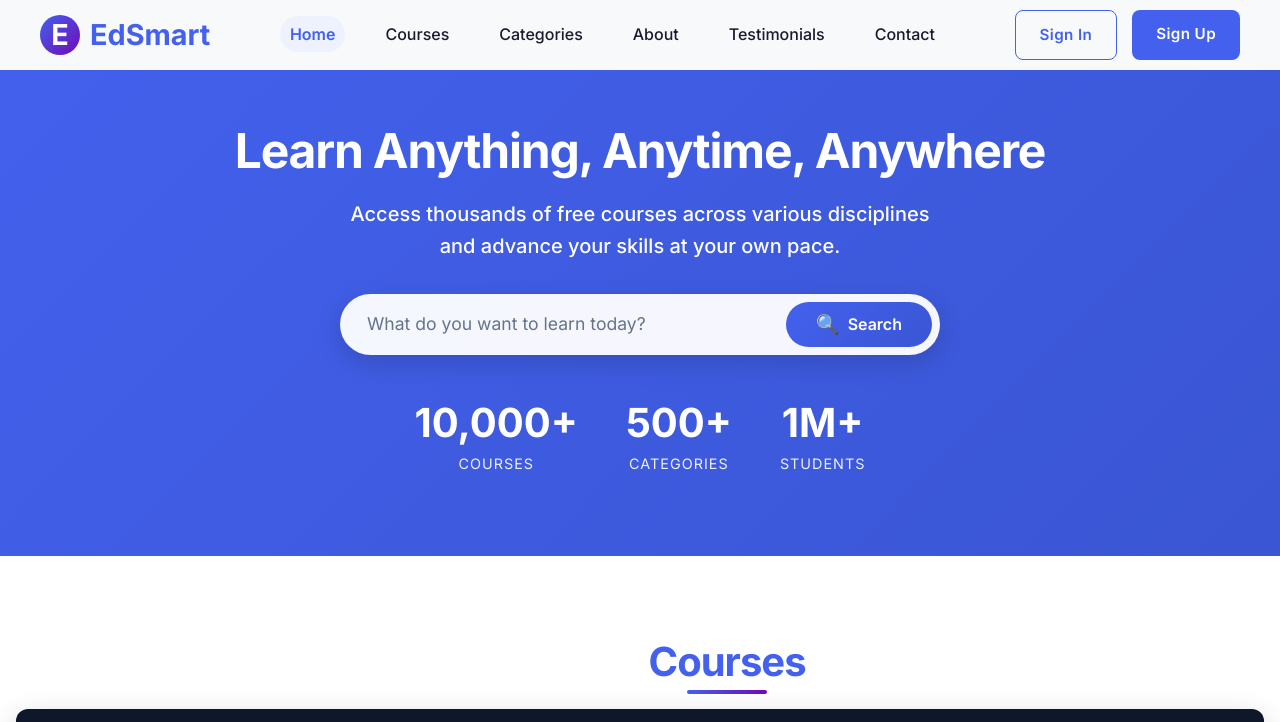
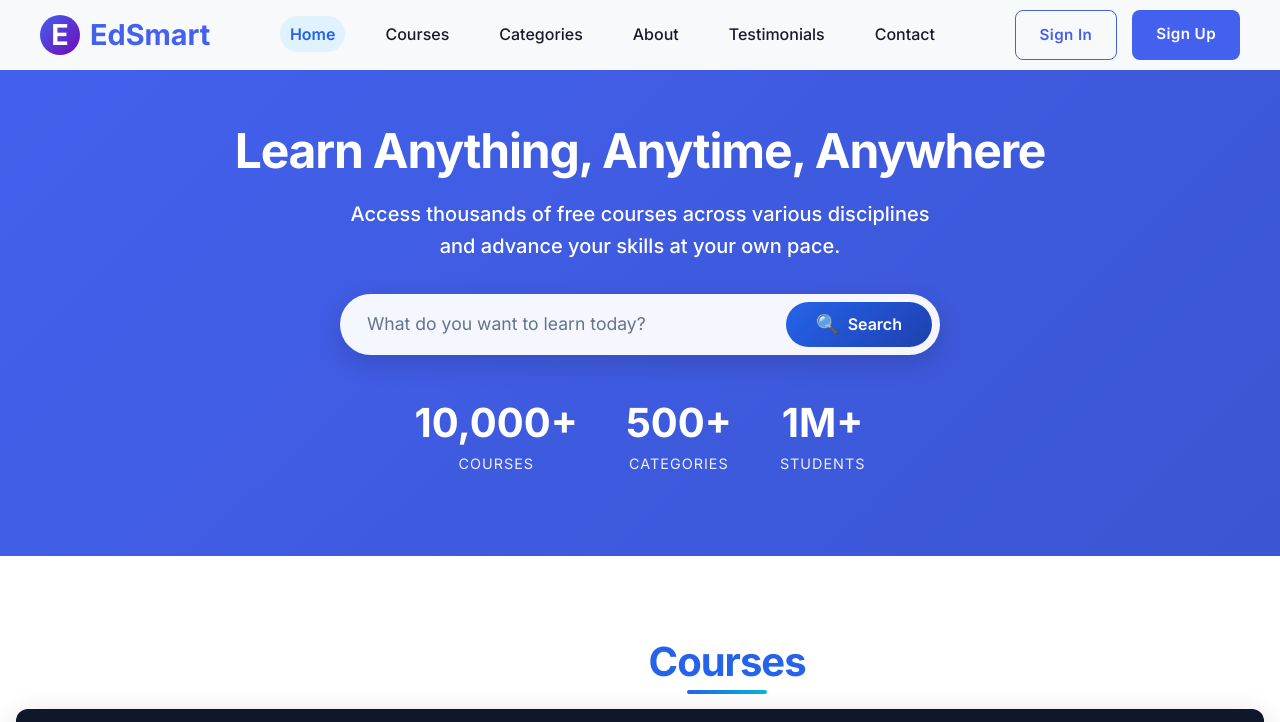
Before and after one commit to elpresidentey/edsmart, a plain HTML site: page index.html in a window 1280 px wide. Shown: the top 722 px of the page. Drawn offline with Linux system fonts and the light colour scheme.

Commit message:
Theme: switch to cooler palette (blue/cyan), update theme-color meta

```diff
--- a/index.html
+++ b/index.html
@@ -4,7 +4,7 @@
     <meta charset="UTF-8">
     <meta name="viewport" content="width=device-width, initial-scale=1.0">
     <meta name="description" content="EdSmart - Free online learning platform with thousands of courses across various disciplines. Learn at your own pace, anytime, anywhere.">
-    <meta name="theme-color" content="#4361ee">
+    <meta name="theme-color" content="#2563eb">
     <meta property="og:title" content="EdSmart - Free Online Learning Platform">
     <meta property="og:description" content="Access thousands of free courses across various disciplines and advance your skills at your own pace.">
     <meta property="og:type" content="website">
--- a/style.css
+++ b/style.css
@@ -3,10 +3,10 @@
    ========================================================================== */
 :root {
     /* Colors */
-    --color-primary: #4361ee;
-    --color-primary-dark: #3a56d4;
-    --color-primary-light: #eef2ff;
-    --color-secondary: #7209b7;
+    --color-primary: #2563eb; /* cooler blue */
+    --color-primary-dark: #1e40af; /* deeper cool blue */
+    --color-primary-light: #e0f2fe; /* light sky */
+    --color-secondary: #06b6d4; /* cyan accent */
     --color-success: #06d6a0;
     --color-warning: #ffd166;
     --color-danger: #ef476f;
```
